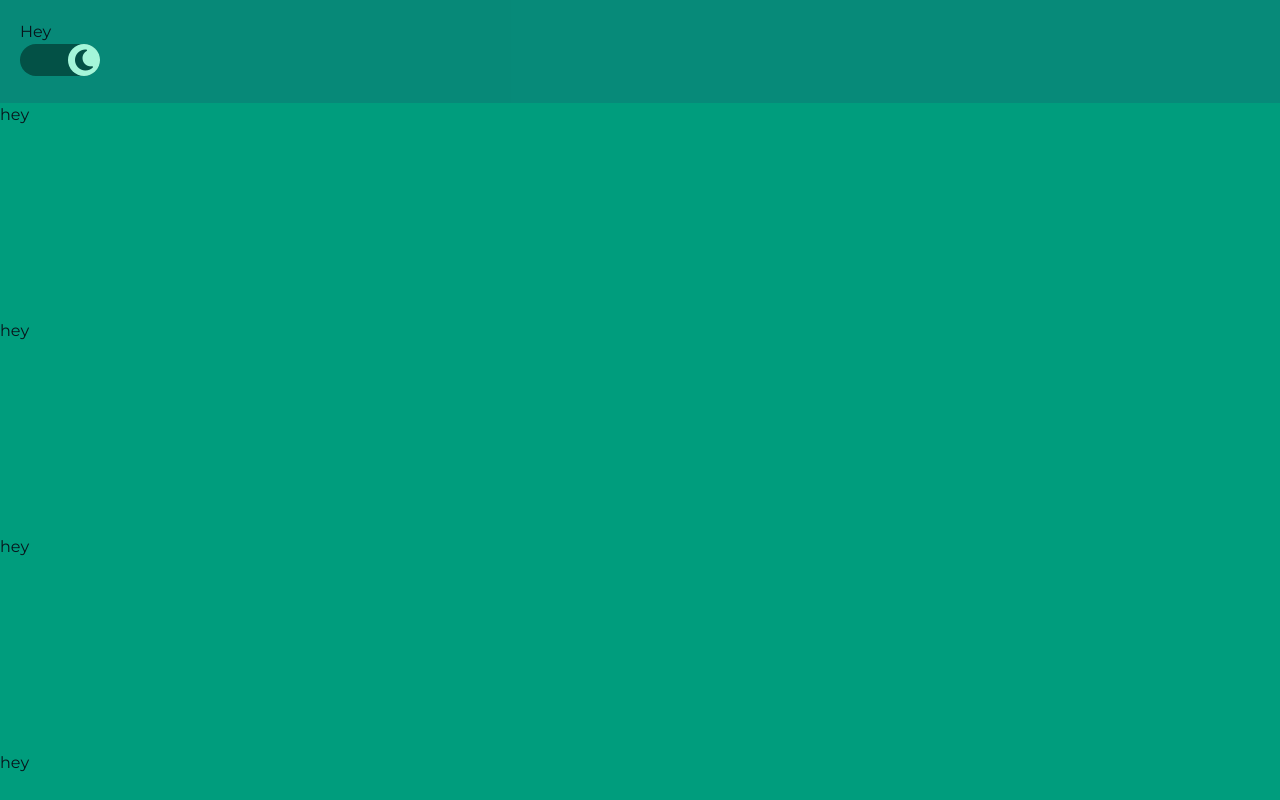
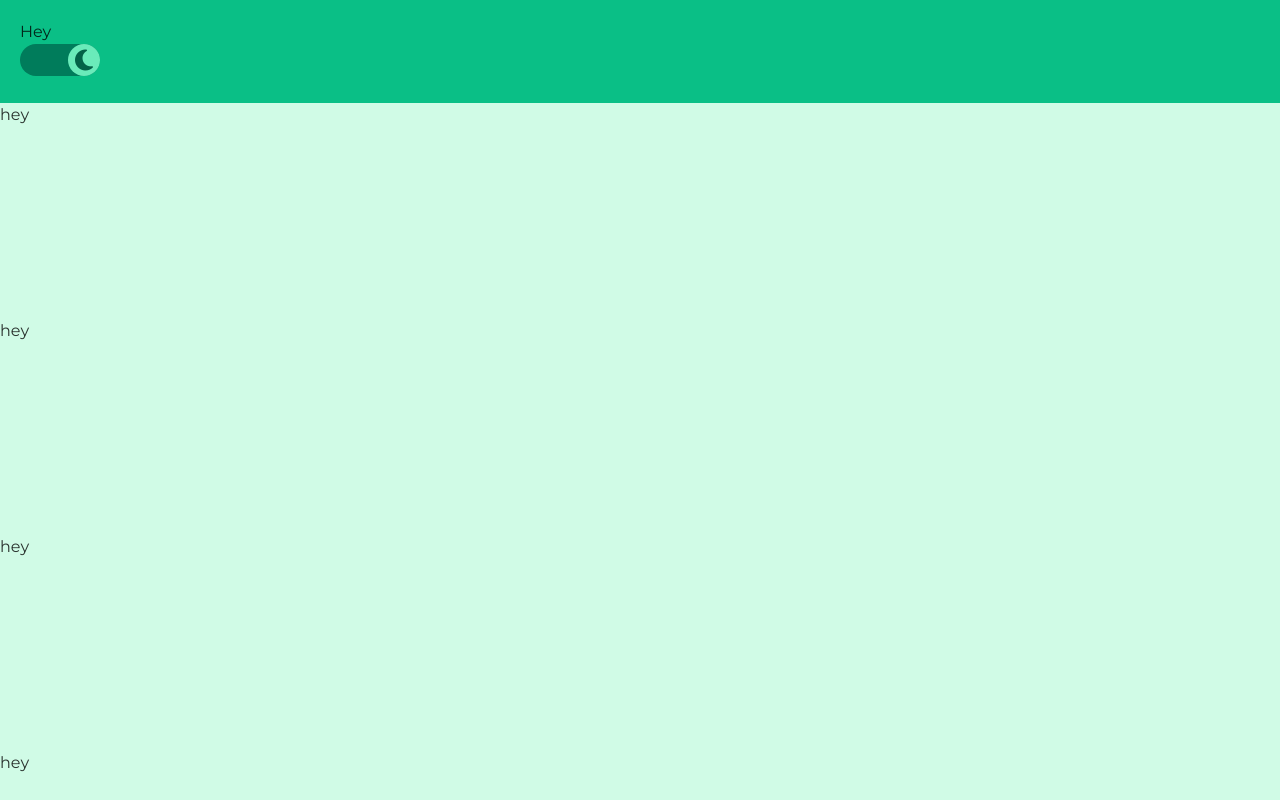
Before and after one commit to Miguel-A-Jara/portfolio-frontend, a Next.js app: page / in a window 1280 px wide. Shown: the top 800 px of the page. Built offline with nearby package versions, Linux system fonts and the light colour scheme.

Commit message:
Finishing toggler button styles

```diff
--- a/pages/_document.tsx
+++ b/pages/_document.tsx
@@ -9,7 +9,7 @@ const Document = () => {
         <link href='https://fonts.googleapis.com/css2?family=Montserrat:wght@100;200;300;400;500;600;700;800;900&display=swap' rel='stylesheet'/>
         <script src='https://kit.fontawesome.com/a50da1e470.js' defer crossOrigin='anonymous'></script>
       </Head>
-      <body className='dark:bg-secondary-900 bg-primary-600 dark:text-secondary-500 text-secondary-900
+      <body className='dark:bg-secondary-900 bg-primary-100 dark:text-secondary-500 text-black/80
         transition-all duration-300'
       >
         <Main />
--- a/src/components/Navbar.tsx
+++ b/src/components/Navbar.tsx
@@ -13,7 +13,7 @@ const Navbar = () => {
   };
 
   return (
-    <div className='bg-secondary-800/25 p-5 sticky top-0'>
+    <div className='dark:bg-secondary-800 bg-primary-500 p-5 sticky top-0'>
       <h1>Hey</h1>
       <Toggler isActive={isModeDark} onChange={toggleOnChange} />
     </div>
--- a/src/components/input/Toggler.tsx
+++ b/src/components/input/Toggler.tsx
@@ -10,7 +10,8 @@ const Toggler = ({ isActive, onChange }: Props) => {
     <label
       htmlFor='checked-toggle'
       className='inline-flex items-center relative transition-all duration-300
-      cursor-pointer dark:bg-secondary-900 bg-primary-900 w-20 h-8 rounded-full'
+      dark:bg-secondary-900 bg-primary-700 hover:dark:bg-secondary-500/25 hover:bg-primary-800
+      cursor-pointer w-20 h-8 rounded-full'
     >
       <input
         type='checkbox'
@@ -23,8 +24,8 @@ const Toggler = ({ isActive, onChange }: Props) => {
 
       <div className='
         absolute left-0 peer-checked:left-12 rounded-full w-8 h-8 transition-all duration-300
-        dark:bg-secondary-500 bg-primary-200 dark:text-secondary-900 text-primary-900
-        rotate-180 peer-checked:rotate-0
+        dark:bg-secondary-400 bg-primary-300 dark:text-secondary-900 text-primary-800
+        rotate-180 peer-checked:rotate-0 active:scale-90
         flex justify-center items-center text-2xl'
       >
         {
--- a/tailwind.config.js
+++ b/tailwind.config.js
@@ -11,16 +11,16 @@ module.exports = {
     extend: {
       colors: {
         'primary': {
-          '50': '#ebfef7',
-          '100': '#cffcea',
-          '200': '#a4f6d9',
-          '300': '#69ecc7',
-          '400': '#26d9ac',
-          '500': '#08c199',
-          '600': '#009d7d',
-          '700': '#007d67',
-          '800': '#026353',
-          '900': '#035146',
+          '50': '#ebfef5',
+          '100': '#d0fbe6',
+          '200': '#a4f6d1',
+          '300': '#6aebba',
+          '400': '#2fd89c',
+          '500': '#0abf86',
+          '600': '#009b6d',
+          '700': '#007c5b',
+          '800': '#036248',
+          '900': '#034333',
         },
         'secondary': {
           '50': '#edfbfe',
@@ -30,8 +30,8 @@ module.exports = {
           '400': '#31b7df',
           '500': '#159ac5',
           '600': '#147ba6',
-          '700': '#186486',
-          '800': '#1c526e',
+          '700': '#036686',
+          '800': '#032233',
           '900': '#08141b',
         },
       }
```
